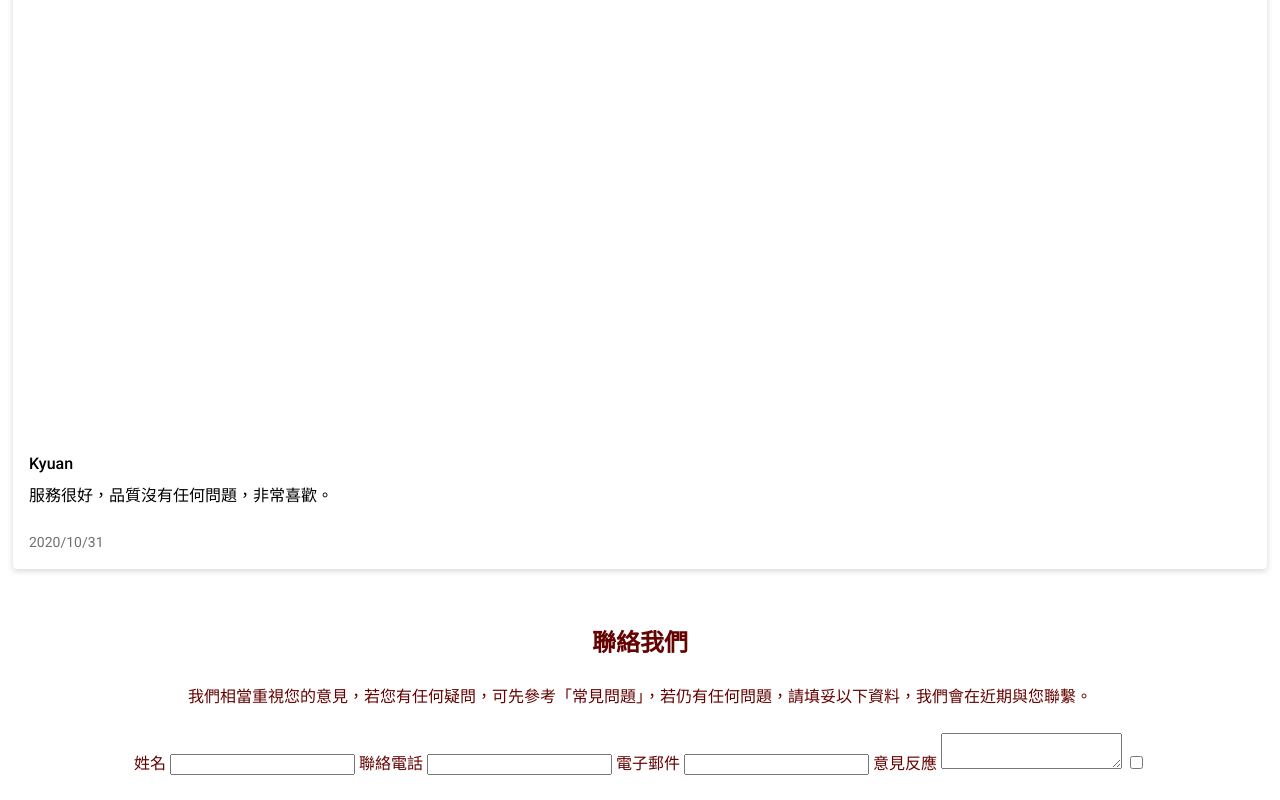
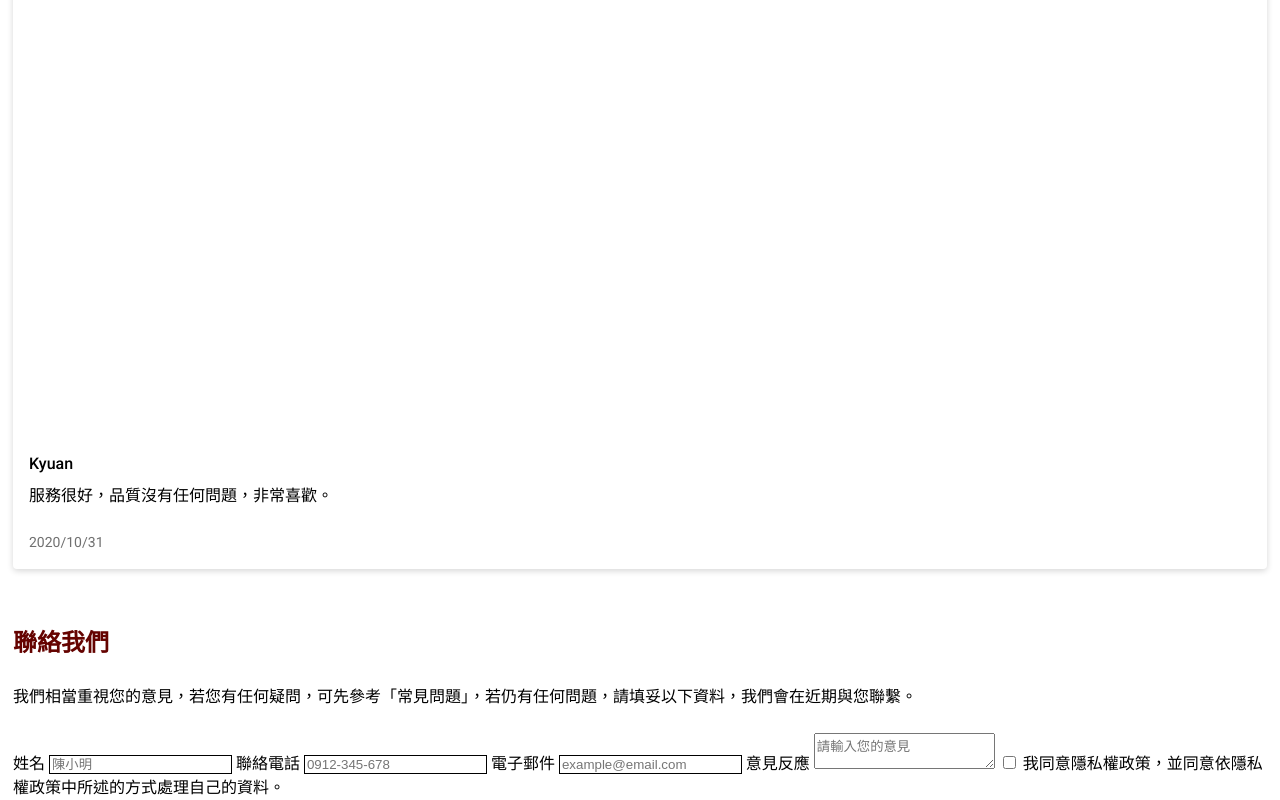
Before and after one commit to NekoBoxy/practice-2024-summer-w3, a website built with Vite: page src/index.html in a window 1280 px wide. Shown: the part 8322-9122 px from the top of the page. Before the commit the page ends 9098 px from the top, so only its background shows below. Built offline with nearby package versions, Linux system fonts and the light colour scheme; a web font is replaced by a local one.

Commit message:
聯絡我們，表單處理中

```diff
--- a/src/index.html
+++ b/src/index.html
@@ -272,21 +272,27 @@
           </div>
 
           <div class="col">
+
+            <!-- 未調整過 form -->
             <form action="" method="post">
-              <label for="">姓名</label>
-              <input type="text" id="">
+              <label for="name">姓名</label>
+              <input type="text" id="name" placeholder="陳小明">
 
-              <label for="">聯絡電話</label>
-              <input type="text" id="">
+              <label for="phone">聯絡電話</label>
+              <input type="text" id="phone" placeholder="0912-345-678">
 
-              <label for="">電子郵件</label>
-              <input type="text" id="">
 
-              <label for="">意見反應</label>
-              <textarea name="" id=""></textarea>
+              <label for="email">電子郵件</label>
+              <input type="text" id="email" placeholder="example@email.com">
 
-              <input type="checkbox" id="">
-              <label for=""></label>
+              <label for="feedback">意見反應</label>
+              <textarea name="feedback" id="feedback" placeholder="請輸入您的意見"></textarea>
+
+              <input type="checkbox" id="agree">
+              <label for="agree">我同意隱私權政策，並同意依隱私權政策中所述的方式處理自己的資料。</label>
+
+
+
             </form>
           </div>
         </div>
--- a/src/scss/pages/_index.scss
+++ b/src/scss/pages/_index.scss
@@ -116,7 +116,6 @@
   }
 
   .img-box {
-    // max-width: 348px;
     width: 100%;
     aspect-ratio: 348 / 306;
     margin: 0 auto;
@@ -144,3 +143,20 @@
     padding: 0;
   }
 }
+
+.contact {
+  .col {
+    // 外層不應統控 text-align: center；待修正
+    text-align: start;
+    display: flex;
+    flex-direction: column;
+  }
+
+  p, label, input, textarea {
+    color: #000000;
+  }
+
+  input {
+    border: 1px solid black;
+  }
+}
--- a/src/scss/utils/_utilities.scss
+++ b/src/scss/utils/_utilities.scss
@@ -91,8 +91,6 @@
   padding-bottom: 16px;
 }
 
-// .pb-24 {
-//   padding-bottom: 24px;
-// }
-
-// .card {}
+.t-center {
+  text-align: center;
+}
```
